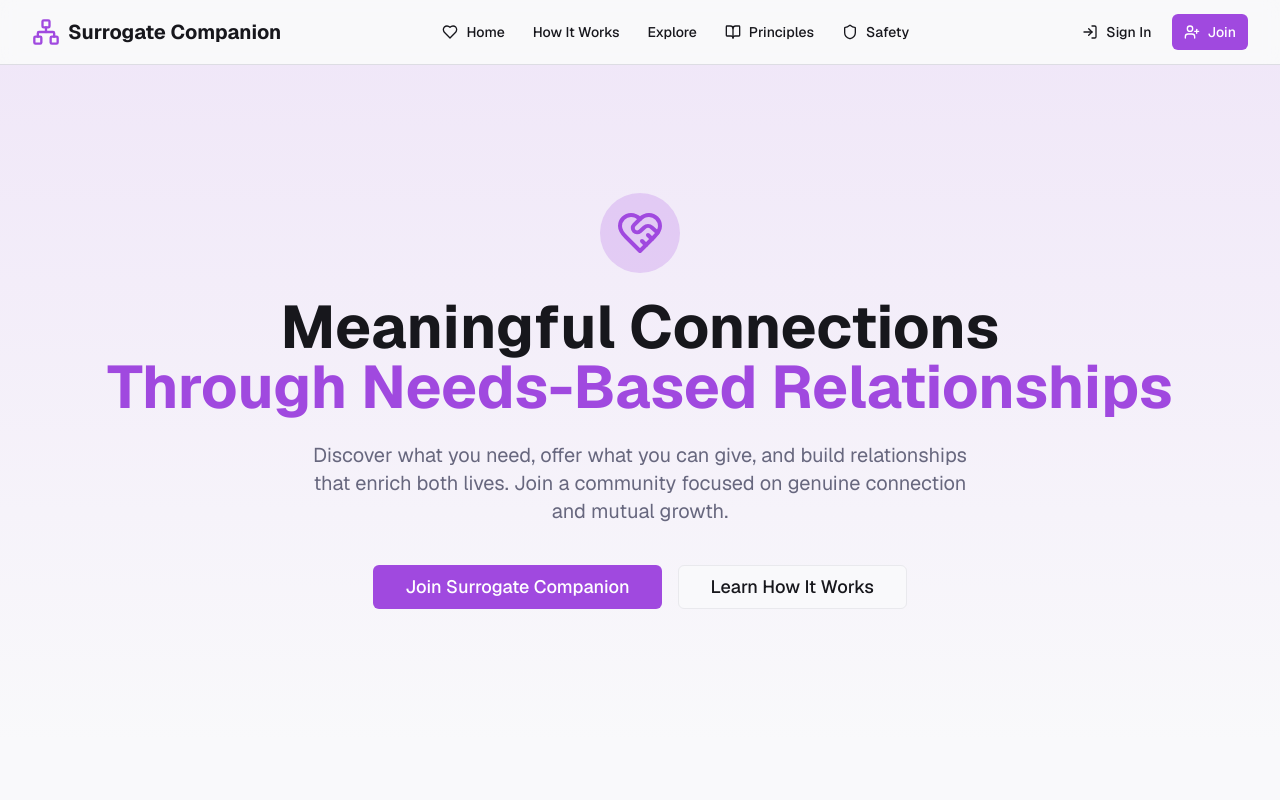
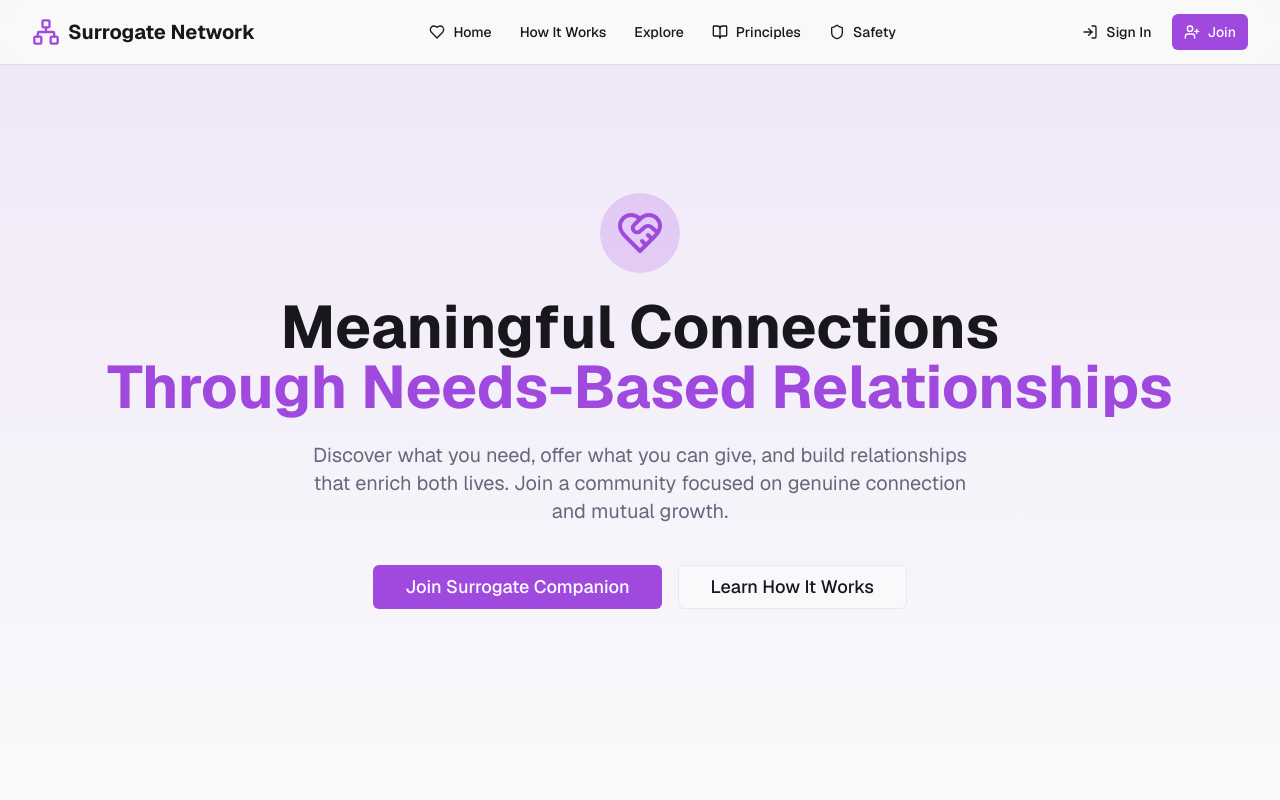
Before and after one commit to agustealo/Surrogate-Network, a Next.js app: page / in a window 1280 px wide. Shown: the top 800 px of the page. Built offline with nearby package versions, Linux system fonts and the light colour scheme.

Commit message:
Converge public shell on canonical brand

```diff
--- a/src/components/public/PublicNavigation.tsx
+++ b/src/components/public/PublicNavigation.tsx
@@ -1,15 +1,16 @@
 import Link from 'next/link'
 import { BookOpen, Heart, LogIn, Network, Shield, UserPlus } from 'lucide-react'
 import { Button } from '@/components/ui/button'
+import { BRAND_HOME_LABEL, BRAND_NAME } from '@/lib/brand'
 import { routes } from '@/lib/routes'
 
 export function PublicNavigation() {
   return (
     <header className="sticky top-0 z-50 w-full border-b bg-background/95 backdrop-blur supports-[backdrop-filter]:bg-background/60">
       <div className="container mx-auto flex min-h-16 flex-wrap items-center justify-between gap-2 px-4 py-2 sm:px-6 lg:px-8">
-        <Link href={routes.public.home} className="flex items-center gap-2" aria-label="Surrogate Companion home">
+        <Link href={routes.public.home} className="flex items-center gap-2" aria-label={BRAND_HOME_LABEL}>
           <Network className="h-7 w-7 text-primary" />
-          <span className="text-xl font-bold text-foreground">Surrogate Companion</span>
+          <span className="text-xl font-bold text-foreground">{BRAND_NAME}</span>
         </Link>
 
         <nav aria-label="Primary navigation" className="hidden items-center gap-1 md:flex">
```
